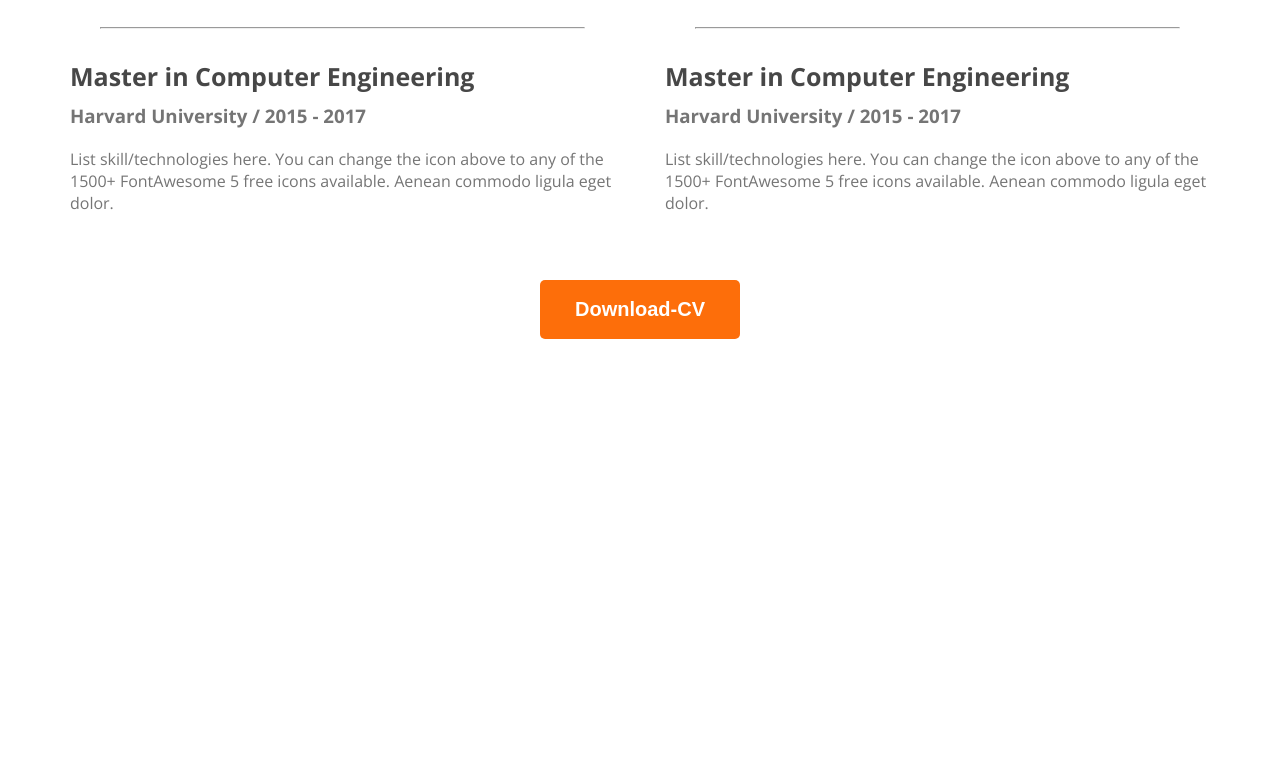
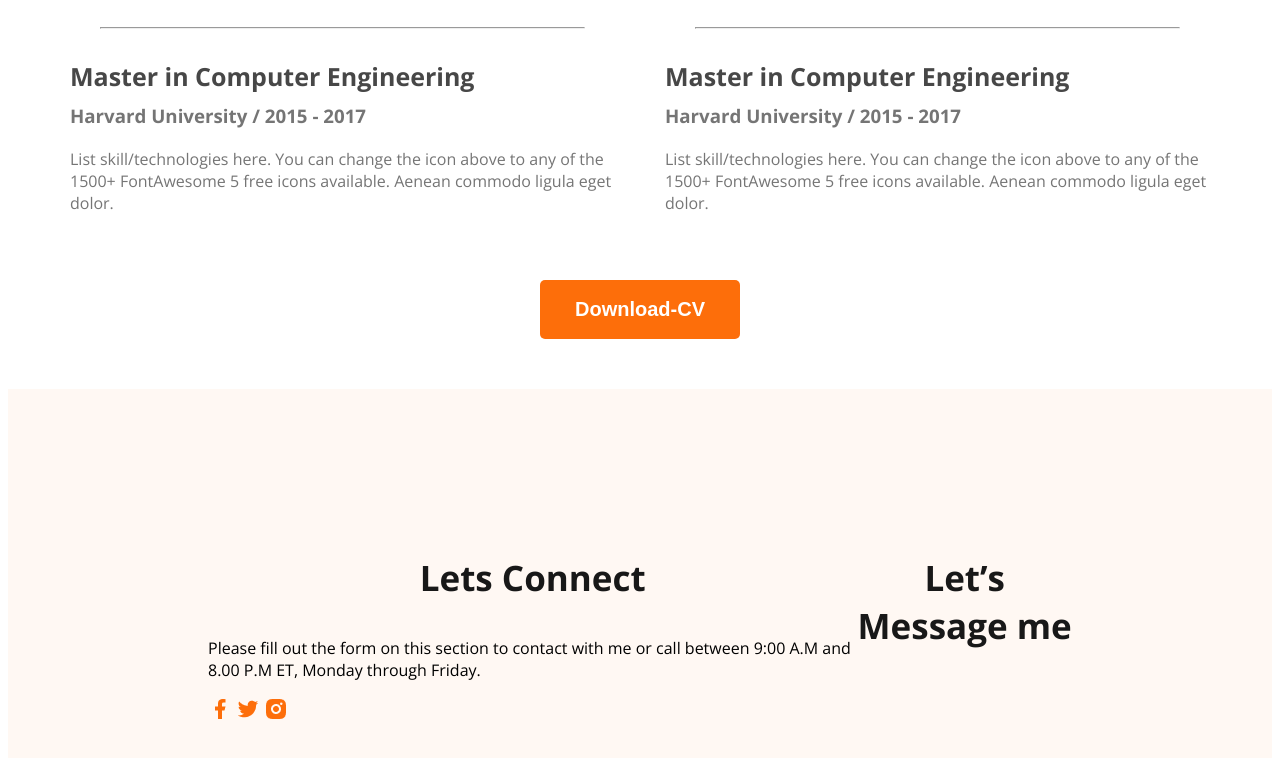
Before and after one commit to jamil986/webportfolio, a plain HTML site: page index.html in a window 1280 px wide. Shown: the part 2825-3583 px from the top of the page. Before the commit the page ends 3214 px from the top, so only its background shows below. Drawn offline with nearby package versions, Linux system fonts and the light colour scheme.

Commit message:
basic footer

```diff
--- a/index.html
+++ b/index.html
@@ -160,6 +160,20 @@
 
     <footer>
 
+    <div class="footer-colum">
+        <h3 class="section-title">Lets Connect</h3>
+        <p class="section-description">Please fill out the form on this section to contact with me or call between 9:00 A.M and 8.00 P.M ET, Monday through Friday.</p>
+        <div class="social-links">
+            <a href=""><img src="images/icons/facebook.png" alt=""></a>
+            <a href=""><img src="images/icons/twitter.png" alt=""></a>
+            <a href=""><img src="images/icons/insta.png" alt=""></a>
+        </div>
+    </div>
+    <div class="footer-colum">
+        <h3 class="section-title">Let’s Message me</h3>
+
+    </div>
+
     </footer>
 
 </body>
--- a/style/portfolio.css
+++ b/style/portfolio.css
@@ -186,3 +186,12 @@ margin-bottom: 10px;
     text-align: center;
     margin: 50px;
 }
+
+/* footer */
+
+footer{
+    display: flex;
+    background: rgb(255, 248, 243);
+    padding: 130px 200px;
+    margin top: 100px;
+}
```
